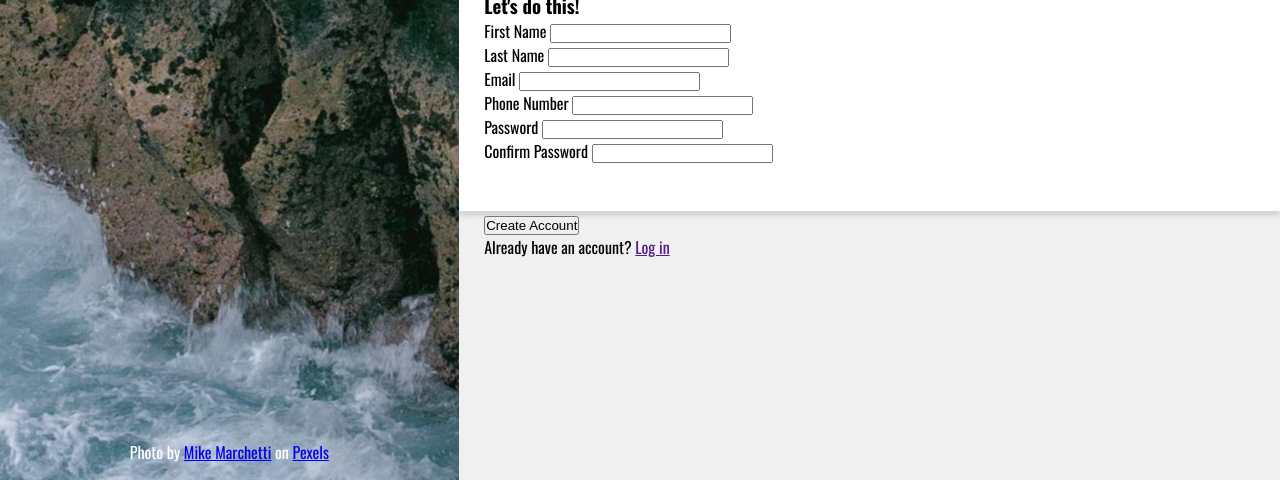
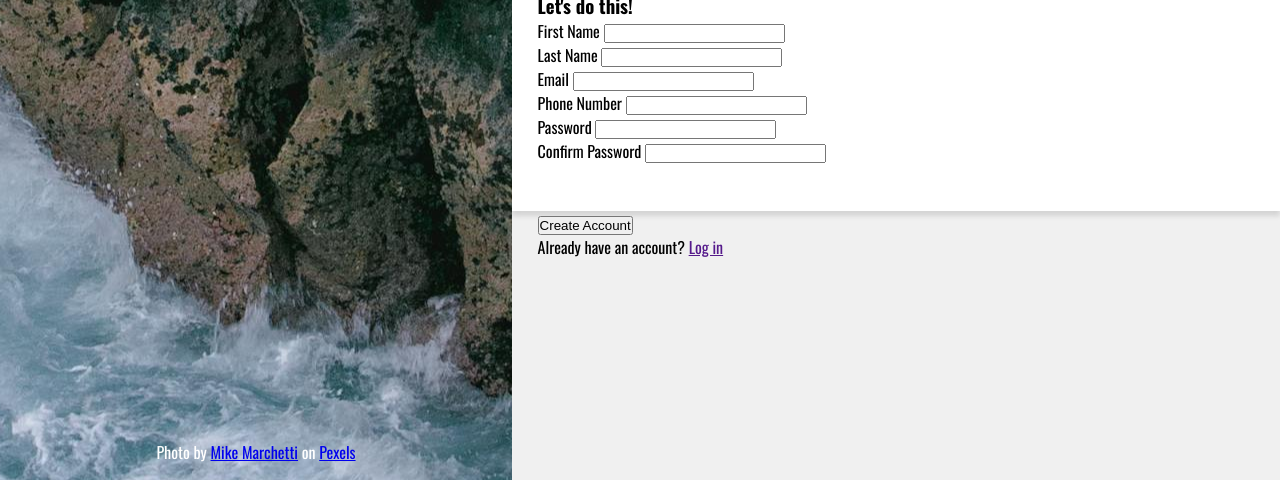
Before and after one commit to leonardo-dos-santos/form, a plain HTML site: page index.html in a window 1280 px wide. Shown: the part 320-800 px from the top of the page. Drawn offline with nearby package versions, Linux system fonts and the light colour scheme.

Commit message:
atualização de largura

```diff
--- a/style/style.css
+++ b/style/style.css
@@ -8,19 +8,20 @@
 main {
   font-family: "Oswald", sans-serif;
   min-height: 100vh;
+  width: 100vw;
   display: flex;
 }
 
 #left-content {
-  width: 40%;
   background-image: url(/images/background.jpg);
   background-repeat: no-repeat;
   background-position: center;
   display: flex;
   flex-direction: column;
   justify-content: space-between;
+  text-align: center;
   color: white;
-  text-align: center;
+  min-width: 40%;
 }
 
 .logo-and-name p {
@@ -52,6 +53,7 @@ main {
   display: flex;
   flex-direction: column;
   justify-content: center;
+  min-width: 60vw;
   background-color: rgb(240, 240, 240);
 }
 
```
